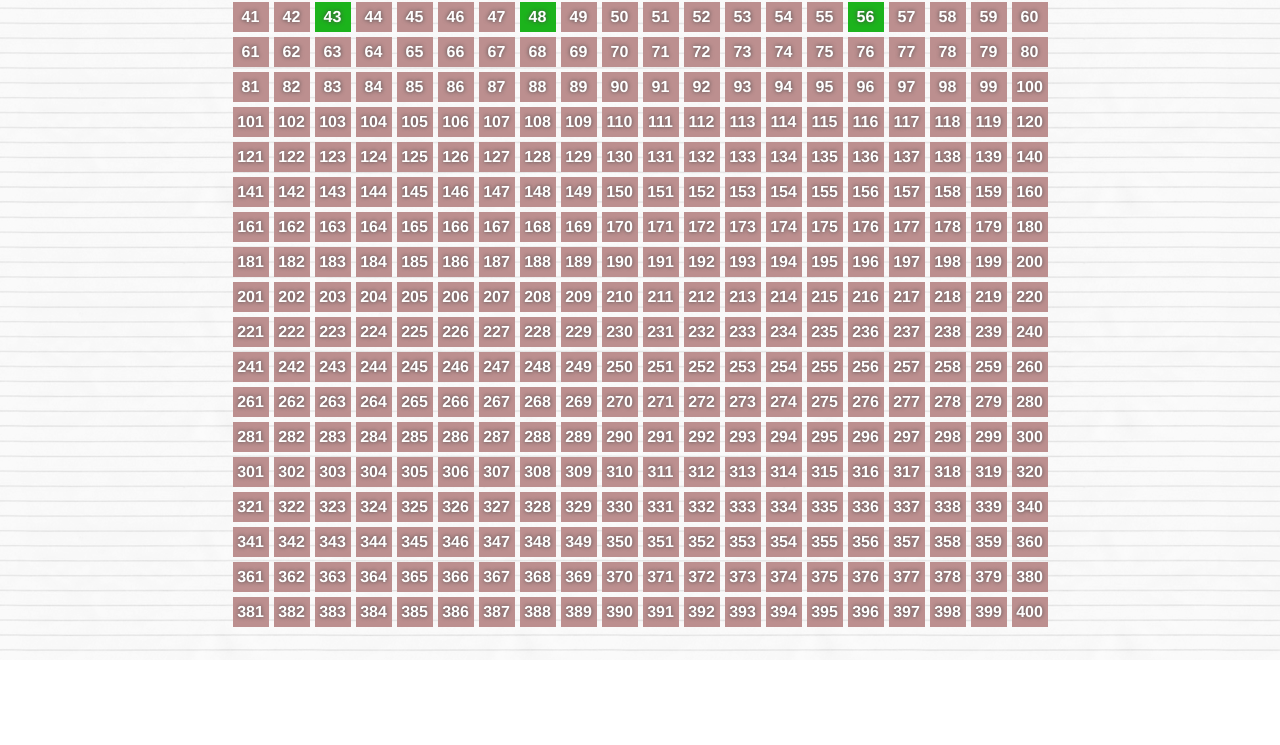
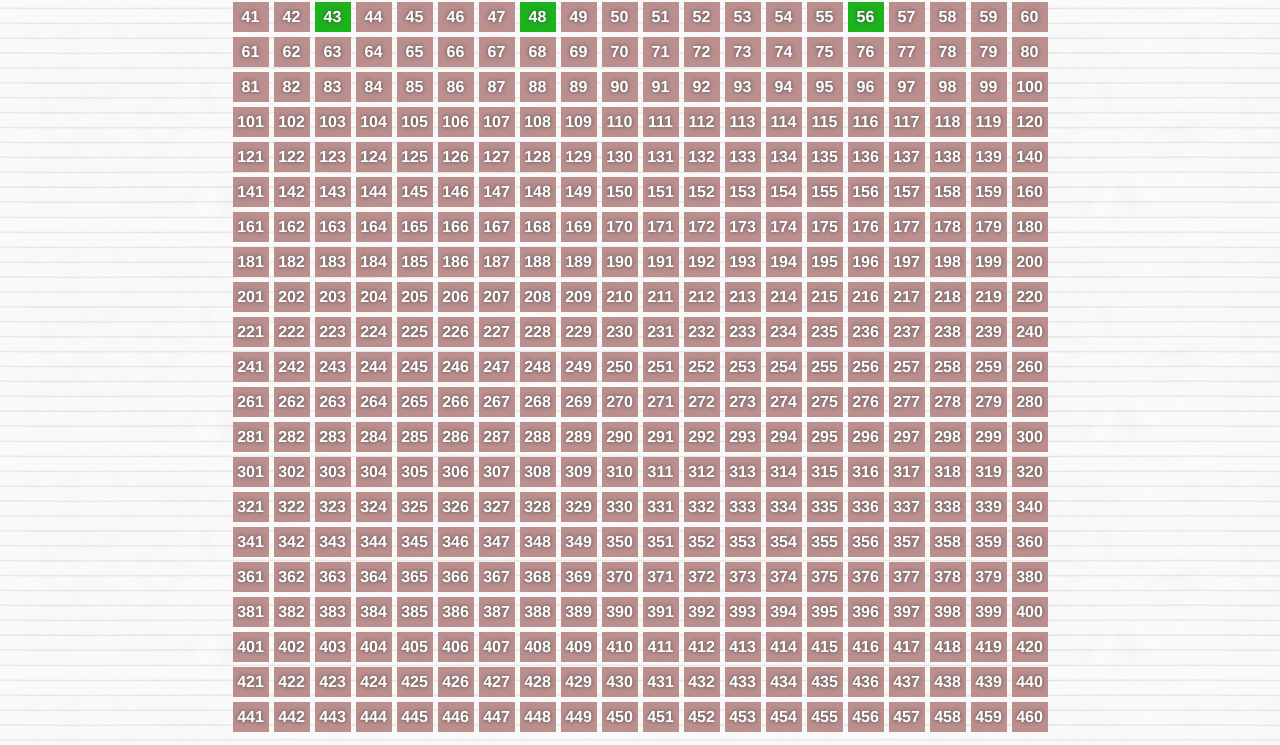
Before and after one commit to BrockCSC/project-euler, a plain HTML site: page index.html in a window 1280 px wide. Shown: the part 140-885 px from the top of the page. Before the commit the page ends 800 px from the top, so only its background shows below. Drawn offline with Linux system fonts and the light colour scheme.

Commit message:
Add up to 460 problems to the table (PE has 472 right now)

```diff
--- a/index.html
+++ b/index.html
@@ -69,11 +69,11 @@
   <center>
   <script type="text/javascript">
     // We want a cell to look like: <td id="p1"><a href="link">1</a></td>
-    var p = 1;
-    for (var r = 0; r < 20; ++r)
+    var p = 1, rows = 23, cols = 20;
+    for (var r = 0; r < rows; ++r)
     {
       document.write('<tr>');
-      for (var c = 0; c < 20; ++c, ++p)
+      for (var c = 0; c < cols; ++c, ++p)
       {
         document.write('<td id="p' + p + '"><a href="http://projecteuler.net/index.php?section=problems&id=' + p +'">' + p + '</a></td>');
       }
```
